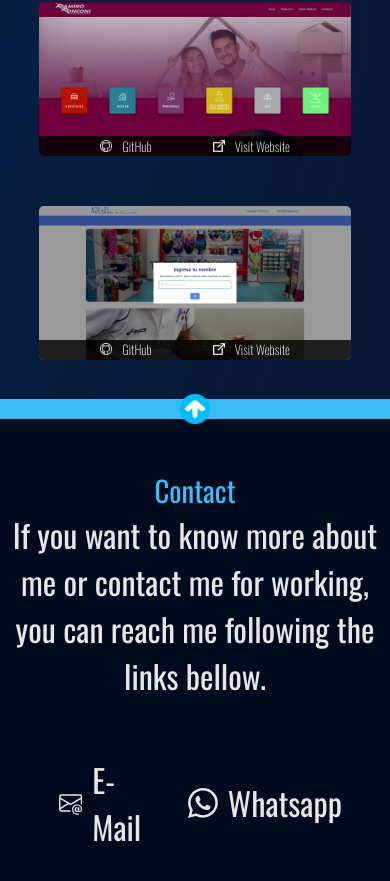
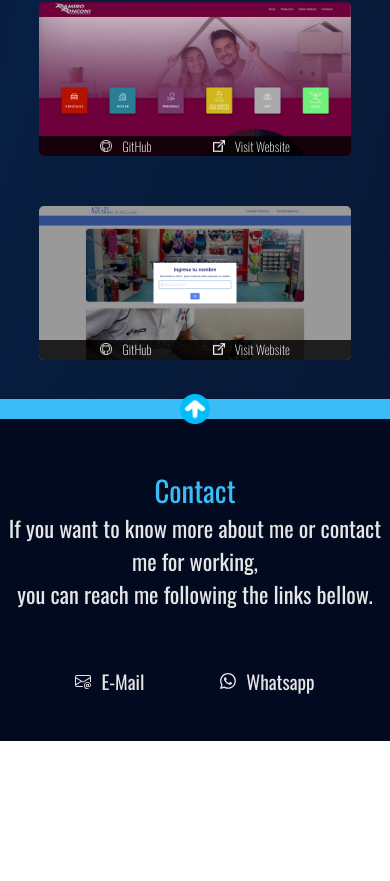
Before and after one commit to Gandininicoo/NGLWEBDEV, a plain HTML site: page en.html in a window 390 px wide. Shown: the part 3448-4329 px from the top of the page. After the commit the page ends 4189 px from the top, so only its background shows below. Drawn offline with nearby package versions, Linux system fonts and the light colour scheme.

Commit message:
contact area fontsize fixed

```diff
--- a/css/global.css
+++ b/css/global.css
@@ -610,6 +610,20 @@
         background-blend-mode: unset;
     }
 }
+@media all and (max-width: 500px){
+    .contactLinkBox{
+        width: 90%;
+    }
+    .contactParagraph{
+        font-size: 1.4rem;
+    }
+    .contactLinkBox a{
+        font-size: 1.2rem;
+    }
+    .contactLinkBox a svg{
+        height: 16px;
+    }
+}
 @media all and (max-width: 400px){
     .project{
         width: 80%;
```
